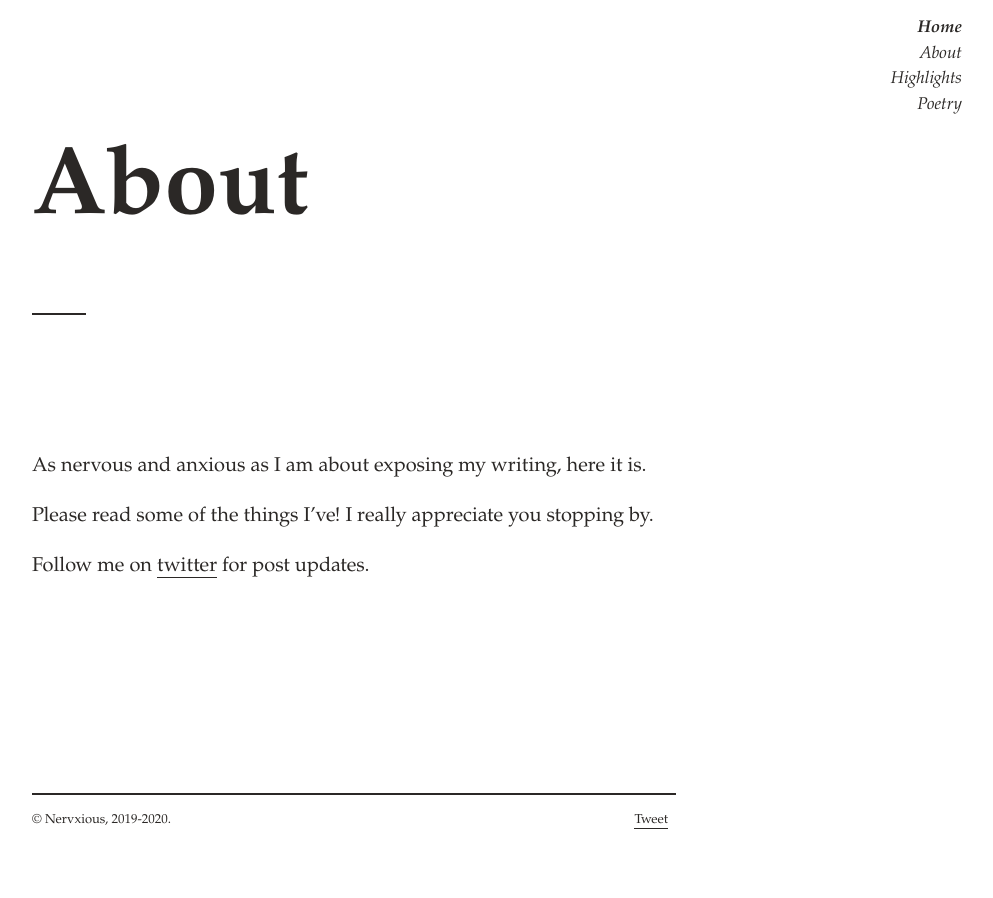
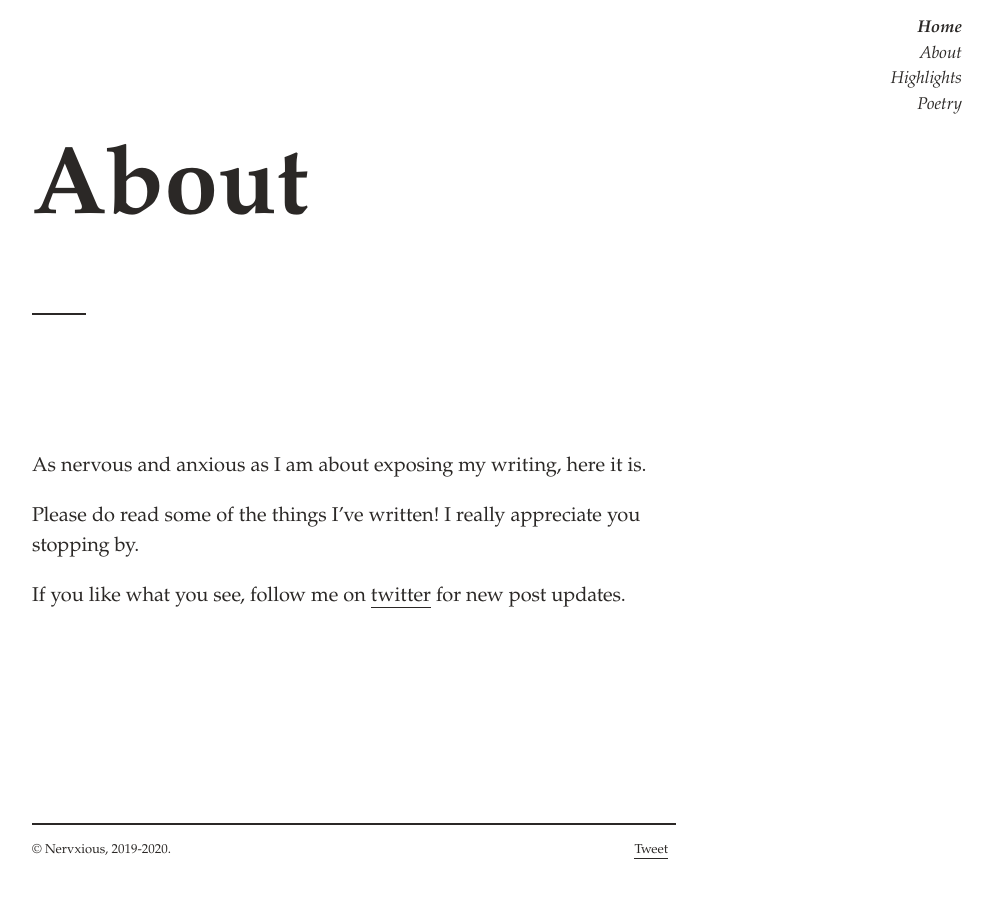
Before and after one commit to svvchen/nervxious, a Jekyll site: the page built from about.md, in a window 1280 px wide. Shown: the whole page, without its empty margins (286-1279 px from the left). Built offline with Jekyll 4.4.1, drawn with Linux system fonts in a browser that asks for light colours; comment, search, counter and statistics services are not loaded.

Commit message:
Update about.md

```diff
--- a/about.md
+++ b/about.md
@@ -5,6 +5,6 @@ permalink: /about/
 ---
 As nervous and anxious as I am about exposing my writing, here it is.
 
-Please read some of the things I've! I really appreciate you stopping by.
+Please do read some of the things I've written! I really appreciate you stopping by.
 
-Follow me on [twitter](https://twitter.com/svvchen) for post updates.
+If you like what you see, follow me on [twitter](https://twitter.com/svvchen) for new post updates.
```
